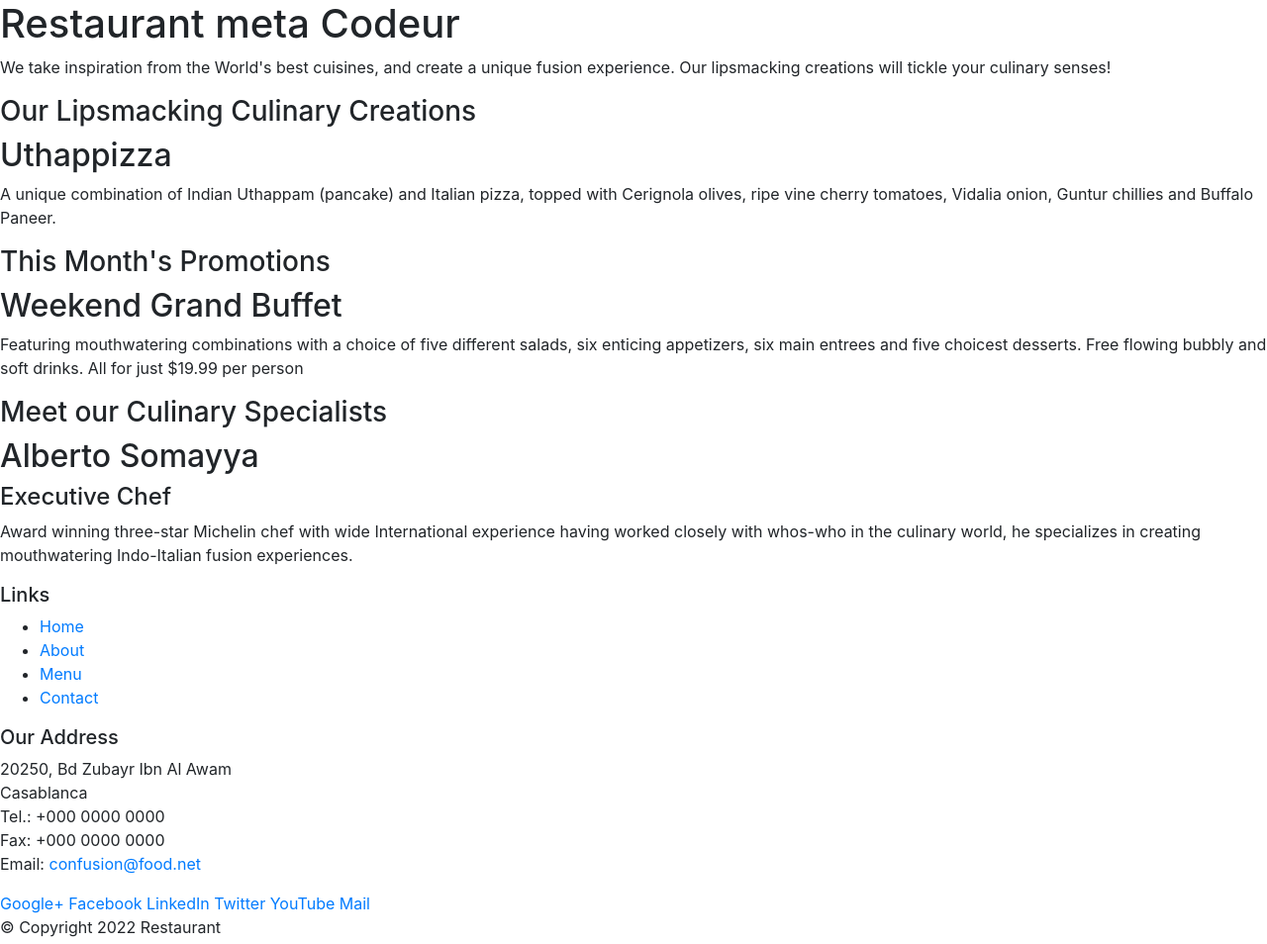
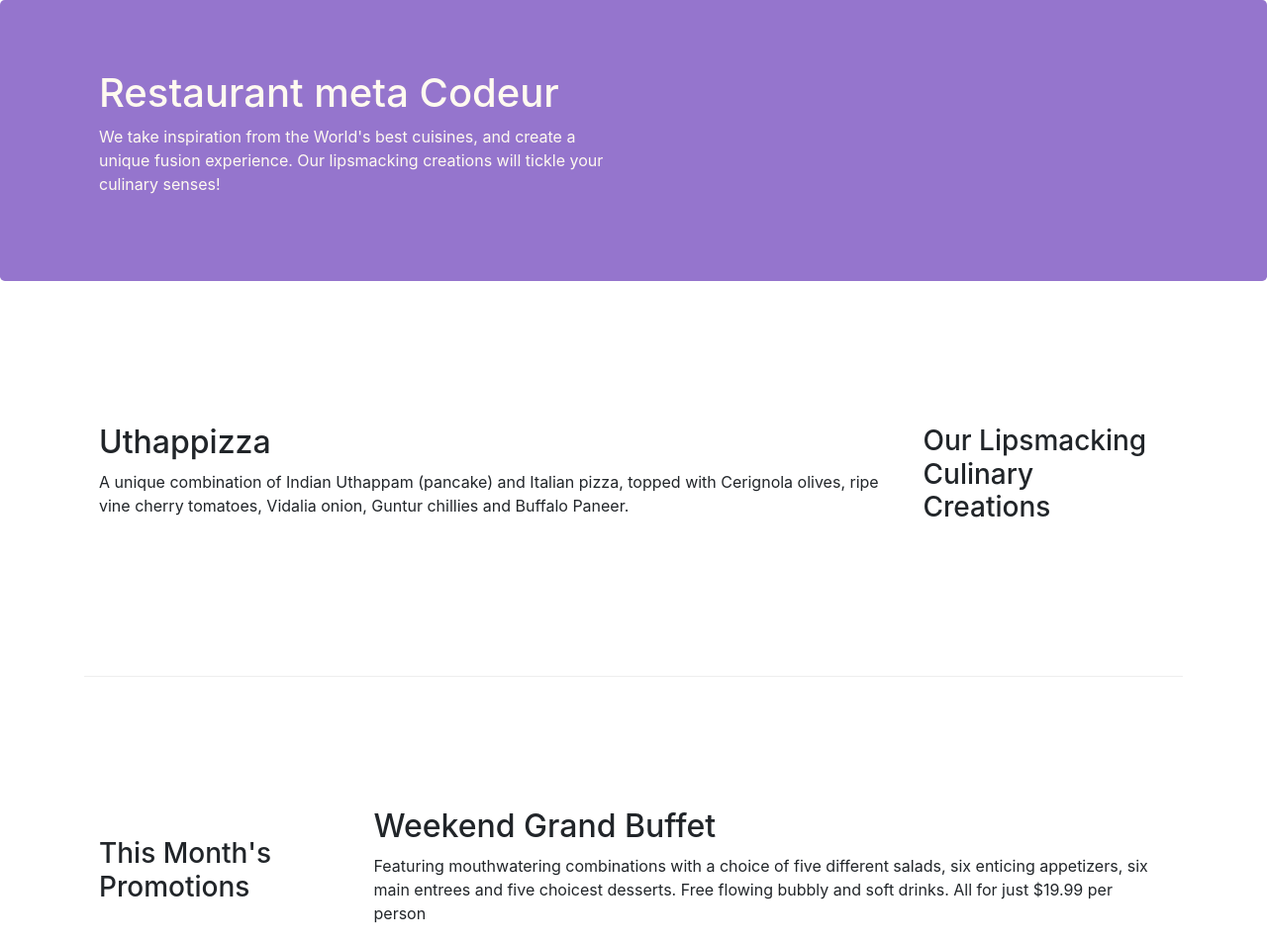
Before and after one commit to achrafdakir/Restaurant, a plain HTML site: page index.html in a window 1280 px wide. Shown: the top 954 px of the page at 99% size. Drawn offline with nearby package versions, Linux system fonts and the light colour scheme.

Commit message:
grid system

```diff
--- /dev/null
+++ b/css/styles.css
@@ -0,0 +1,30 @@
+.row-header {
+  margin: 0px auto;
+  padding: 0px auto;
+}
+
+.row-content {
+  margin: 0px auto;
+  padding: 50px 0px 50px 0px;
+  border-bottom: 1px ridge;
+  min-height: 400px;
+}
+
+.footer {
+  background-color: #d1c4e9;
+  margin: 0px auto;
+  padding: 20px 0px 20px 0px;
+}
+
+.jumbotron {
+  padding: 70px 30px 70px 30px;
+  margin: 0px auto;
+  background: #9575cd;
+  color: floralwhite;
+}
+
+address {
+  font-size: 80%;
+  margin: 0px;
+  color: #0f0f0f;
+}
--- a/index.html
+++ b/index.html
@@ -2,57 +2,60 @@
 <html lang="en">
 
 <head>
+    <!--Required meta tags-->
     <meta charset="UTF-8">
     <meta name="viewport" content="width=device-width, initial-scale=1.0">
     <meta http-equiv="X-UA-Compatible" content="ie=edge">
+    <!--Bootstrap css-->
     <link rel="stylesheet" href="https://use.fontawesome.com/releases/v5.0.13/css/all.css" integrity="sha384-DNOHZ68U8hZfKXOrtjWvjxusGo9WQnrNx2sqG0tfsghAvtVlRW3tvkXWZh58N9jp" crossorigin="anonymous">
     <link rel="stylesheet" href="https://stackpath.bootstrapcdn.com/bootstrap/4.1.1/css/bootstrap.min.css" integrity="sha384-WskhaSGFgHYWDcbwN70/dfYBj47jz9qbsMId/iRN3ewGhXQFZCSftd1LZCfmhktB" crossorigin="anonymous">
+    <link rel="stylesheet" href="css/styles.css">
     <title>Restaurant</title>
 
 </head>
 
 <body>
 
-    <header>
-        <div>
-            <div>
-                <div>
+    <header class="jumbotron">
+        <div class="container">
+            <div class="row row-header">
+                <div class="col-12 col-sm-6">
                     <h1>Restaurant meta Codeur</h1>
                     <p>We take inspiration from the World's best cuisines, and create a unique fusion experience. Our lipsmacking creations will tickle your culinary senses!</p>
                 </div>
-                <div>
+                <div class="col-12 col-sm">
                 </div>
             </div>
         </div>
     </header>
 
-    <div>
-        <div>
-            <div>
+    <div class="container">
+        <div class="row row-content align-items-center">
+            <div class="col-12 col-sm-4 order-sm-last col-md-3">
                 <h3>Our Lipsmacking Culinary Creations</h3>
             </div>
-            <div>
+            <div class="col col-sm order-sm-first col-md">
                 <h2>Uthappizza</h2>
                 <p>A unique combination of Indian Uthappam (pancake) and Italian pizza, topped with Cerignola olives, ripe vine cherry tomatoes, Vidalia onion, Guntur chillies and Buffalo Paneer.</p>
             </div>
         </div>
 
 
-        <div>
-            <div>
+        <div class="row row-content align-items-center">
+            <div class="col-12 col-sm-4 col-md-3">
                 <h3>This Month's Promotions</h3>
             </div>
-            <div>
+            <div class="col col-sm col-md">
                 <h2>Weekend Grand Buffet</h2>
                 <p>Featuring mouthwatering combinations with a choice of five different salads, six enticing appetizers, six main entrees and five choicest desserts. Free flowing bubbly and soft drinks. All for just $19.99 per person </p>
             </div>
         </div>
 
-        <div>
-            <div>
+        <div class="row row-content align-items-center">
+            <div class="col-12 col-sm-4 order-sm-last col-md-3">
                 <h3>Meet our Culinary Specialists</h3>
             </div>
-            <div>
+            <div class="col col-sm order-sm-first col-md">
                 <h2>Alberto Somayya</h2>
                 <h4>Executive Chef</h4>
                 <p>Award winning three-star Michelin chef with wide International experience having worked closely with whos-who in the culinary world, he specializes in creating mouthwatering Indo-Italian fusion experiences. </p>
@@ -60,19 +63,19 @@
         </div>
     </div>
 
-    <footer>
-        <div>
-            <div>
-                <div>
+    <footer class="footer">
+        <div class="container">
+            <div class="row">
+                <div class="col-4 offset-1 col-sm-2">
                     <h5>Links</h5>
-                    <ul>
+                    <ul class="list-unstyled">
                         <li><a href="#">Home</a></li>
                         <li><a href="#">About</a></li>
                         <li><a href="#">Menu</a></li>
                         <li><a href="#">Contact</a></li>
                     </ul>
                 </div>
-                <div>
+                <div class="col-7 col-sm-5">
                     <h5>Our Address</h5>
                     <address>
                       20250, Bd Zubayr Ibn Al Awam<br>
@@ -82,8 +85,8 @@
 		              Email: <a href="mailto:">confusion@food.net</a>
 		           </address>
                 </div>
-                <div>
-                    <div>
+                <div class="col-12 col-sm-4 align-self-center">
+                    <div class="text-center">
                         <a href="http://google.com/+">Google+</a>
                         <a href="http://www.facebook.com/profile.php?id=">Facebook</a>
                         <a href="http://www.linkedin.com/in/">LinkedIn</a>
@@ -93,14 +96,15 @@
                     </div>
                 </div>
            </div>
-           <div>
-                <div>
+           <div class="row justify-content-center">
+                <div class="col-auto">
                     <p>© Copyright 2022 Restaurant</p>
                 </div>
            </div>
         </div>
     </footer>
 
+    <!--jquery, popper, bootstrap js-->
     <script src="http://code.jquery.com/jquery-3.3.1.min.js" integrity="sha256-FgpCb/KJQlLNfOu91ta32o/NMZxltwRo8QtmkMRdAu8="
     crossorigin="anonymous"></script>
     <script src="https://cdnjs.cloudflare.com/ajax/libs/popper.js/1.14.3/umd/popper.min.js" integrity="sha384-ZMP7rVo3mIykV+2+9J3UJ46jBk0WLaUAdn689aCwoqbBJiSnjAK/l8WvCWPIPm49"
```
